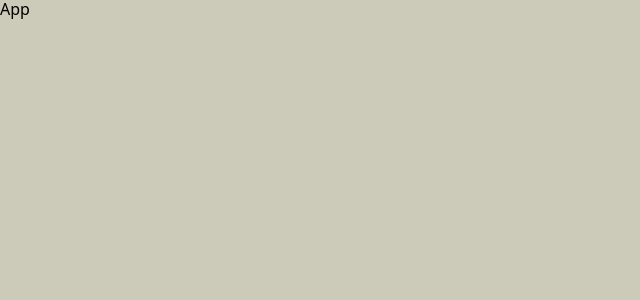
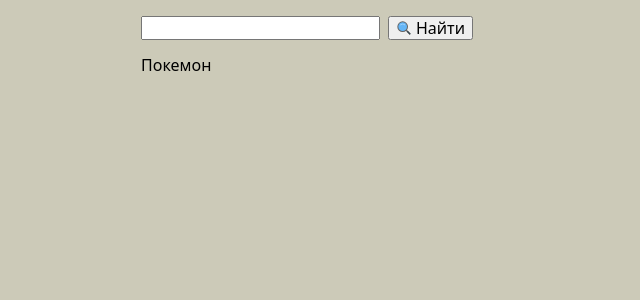
Before and after one commit to YoungSandw1ch/react-training, a React (Create React App) app: page / in a window 1280 px wide. Shown: the top 300 px of the page, without its empty margins (0-640 px from the left). Built offline with nearby package versions, Linux system fonts and the light colour scheme.

Commit message:
add pokemon form and pokemon card components

```diff
--- a/package.json
+++ b/package.json
@@ -15,8 +15,10 @@
     "prop-types": "^15.8.1",
     "react": "^18.2.0",
     "react-dom": "^18.2.0",
+    "react-icons": "^4.7.1",
     "react-jss": "^10.9.2",
     "react-scripts": "5.0.1",
+    "react-toastify": "^9.1.1",
     "react-transition-group": "^4.4.5",
     "styled-components": "^5.3.6",
     "styled-system": "^5.1.5",
--- a/src/Components/Pokemon/App/App.jsx
+++ b/src/Components/Pokemon/App/App.jsx
@@ -1,7 +1,25 @@
 import { PureComponent } from 'react';
+import { ToastContainer } from 'react-toastify';
+import { Box } from 'Components/Common';
+import { PokemonForm } from 'Components/Pokemon/PokemonForm';
+import { PokemonInfo } from 'Components/Pokemon/PokemonCard/PokemonInfo';
 
 export class App extends PureComponent {
+  state = {
+    pokemonName: '',
+  };
+
+  handleFormSubmit = pokemonName => {
+    this.setState({ pokemonName });
+  };
+
   render() {
-    return <div>App</div>;
+    return (
+      <Box mx="auto" width="container" p={4}>
+        <PokemonForm onSubmit={this.handleFormSubmit} />
+        <PokemonInfo />
+        <ToastContainer />
+      </Box>
+    );
   }
 }
--- /dev/null
+++ b/src/Components/Pokemon/PokemonCard/PokemonDataView/index.js
@@ -0,0 +1 @@
+export * from './PokemonDataView';
--- /dev/null
+++ b/src/Components/Pokemon/PokemonCard/PokemonInfo/PokemonInfo.jsx
@@ -0,0 +1,24 @@
+import { Component } from 'react';
+import { Box } from 'Components/Common';
+
+const STATUS = {
+  IDLE: 'idle',
+  PENDING: 'pending',
+  REJECTED: 'rejected',
+  RESOLVED: 'resolved',
+};
+
+export class PokemonInfo extends Component {
+  state = {
+    pokemon: null,
+    status: STATUS.IDLE,
+  };
+
+  render() {
+    return (
+      <Box>
+        <Box>Покемон</Box>
+      </Box>
+    );
+  }
+}
--- /dev/null
+++ b/src/Components/Pokemon/PokemonCard/PokemonInfo/index.js
@@ -0,0 +1 @@
+export * from './PokemonInfo';
--- /dev/null
+++ b/src/Components/Pokemon/PokemonForm/PokemonForm.jsx
@@ -0,0 +1,40 @@
+import { Component } from 'react';
+import { toast } from 'react-toastify';
+import { Button, Input, Form } from 'Components/Pokemon/PokemonForm';
+import { FcSearch } from 'react-icons/fc';
+
+export class PokemonForm extends Component {
+  state = {
+    pokemonName: '',
+  };
+
+  handleSubmit = e => {
+    e.preventDefault();
+
+    if (this.state.pokemonName.trim() === '') {
+      toast.warn('Введите имя покемона', { autoClose: 2500 });
+      return;
+    }
+
+    this.props.onSubmit(this.state.pokemonName);
+    this.setState({ pokemonName: '' });
+    e.currentTarget.reset();
+  };
+
+  handleInputChange = e => {
+    this.setState({ pokemonName: e.currentTarget.value.toLowerCase() });
+  };
+
+  render() {
+    const { handleSubmit, handleInputChange } = this;
+    return (
+      <Form onSubmit={handleSubmit}>
+        <Input type="text" onChange={handleInputChange} />
+        <Button type="submit">
+          <FcSearch />
+          Найти
+        </Button>
+      </Form>
+    );
+  }
+}
--- /dev/null
+++ b/src/Components/Pokemon/PokemonForm/PokemonForm.styled.jsx
@@ -0,0 +1,16 @@
+import styled from 'styled-components';
+
+export const Form = styled.form`
+  display: flex;
+  margin-bottom: ${({ theme }) => theme.space[4]}px;
+`;
+
+export const Input = styled.input`
+  margin-right: ${({ theme }) => theme.space[3]}px;
+`;
+
+export const Button = styled.button`
+  display: flex;
+  align-items: center;
+  gap: ${({ theme }) => theme.space[2]}px;
+`;
--- /dev/null
+++ b/src/Components/Pokemon/PokemonForm/index.js
@@ -0,0 +1,2 @@
+export * from './PokemonForm';
+export * from './PokemonForm.styled';
--- a/src/index.js
+++ b/src/index.js
@@ -2,6 +2,7 @@
 import ReactDOM from 'react-dom/client';
 import './index.css';
 import 'modern-normalize/modern-normalize.css';
+import 'react-toastify/dist/ReactToastify.css';
 // import { App } from './Components/App';
 // import { App } from './Components/State/App';
 // import { App } from './Components/Todos/App/App';
@@ -12,9 +13,9 @@
 
 const root = ReactDOM.createRoot(document.getElementById('root'));
 root.render(
-  // <React.StrictMode>
-  <ThemeProvider theme={theme}>
-    <App />
-  </ThemeProvider>
-  // </React.StrictMode>
+  <React.StrictMode>
+    <ThemeProvider theme={theme}>
+      <App />
+    </ThemeProvider>
+  </React.StrictMode>
 );
```
Also changed, not shown: src/Components/Pokemon/PokemonCard/PokemonDataView/PokemonDataView.jsx (added), 1 other file (tests, documents, lock files or other folders).
